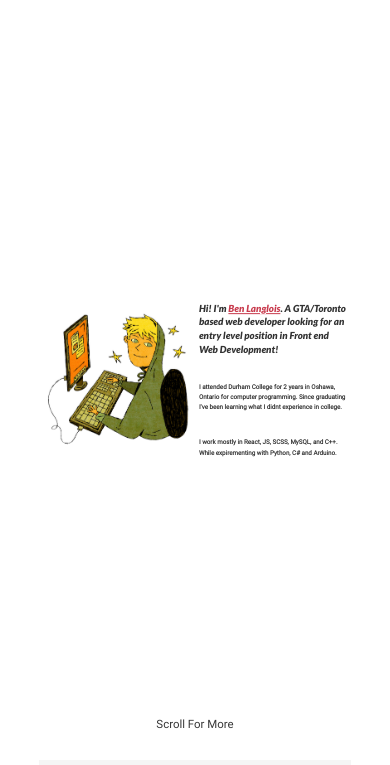
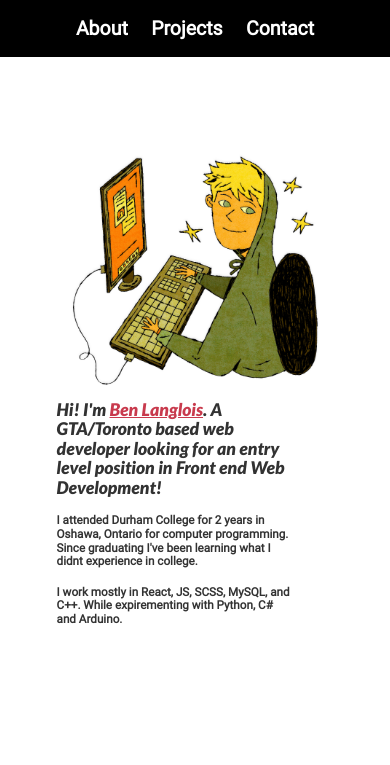
Before and after one commit to Ben-Langlois/Portfolio, a React app in the folder portfolio/: page / in a window 390 px wide. Shown: the top 765 px of the page. Built offline with nearby package versions, Linux system fonts and the light colour scheme.

Commit message:
progressed mobile query

```diff
--- a/portfolio/src/App.js
+++ b/portfolio/src/App.js
@@ -24,6 +24,8 @@
 /* TODO
    Important
   - Mobile media query
+    - Bio
+      - bio needs to be centered under portrait
   - Get photos for projects
   - Rethink scroll animation
 
--- a/portfolio/src/styles/styles.scss
+++ b/portfolio/src/styles/styles.scss
@@ -88,7 +88,7 @@
                 font-weight: 900;
 
                 // opacity: 0.7;
-                margin: 0 2vw 0 2vw;
+                margin: 0 2vw;
                 padding: 0;
                 display: block;
                 position: relative;
@@ -555,13 +555,60 @@
 /* Media Queries */
 @media only screen and (max-width: 429px) { // Mobile
     // header
-    .nav-links{
-        display: none;
+    header{
+        .nav-links{
+            font-size: 5vw;
+            margin: 0 auto;
+
+            ul{
+
+            }
+            li{
+
+                .link{
+                    margin: 0 3vw;
+                }
+            }
+        }
+    }
+
+    #about-container{
+
+        #about{
+
+            #portrait-container{
+                position: static;
+                display: inline;
+
+                #portrait{
+                    width: 70vw;
+                    margin: auto;
+                }
+            }
+
+            #bio-container{
+                position: static;
+                display: inline;
+
+                #bio-text{
+                    width: 60vw;
+
+                    #bio-main{
+                        font: italic 1000 4.5vw / 5vw lato;
+                    }
+
+                    #bio-secondary{
+                        font: bold 3vw/3.5vw roboto;
+                        margin: 2vh 0 0 0 ;
+                    }
+                }
+            }
+        }
     }
 
     #skill-chart-container{
         margin: 0 auto;
-        width: clamp(80vw, 100%, 60vw);
+        width: 100vw;
     }
 
 }
```
